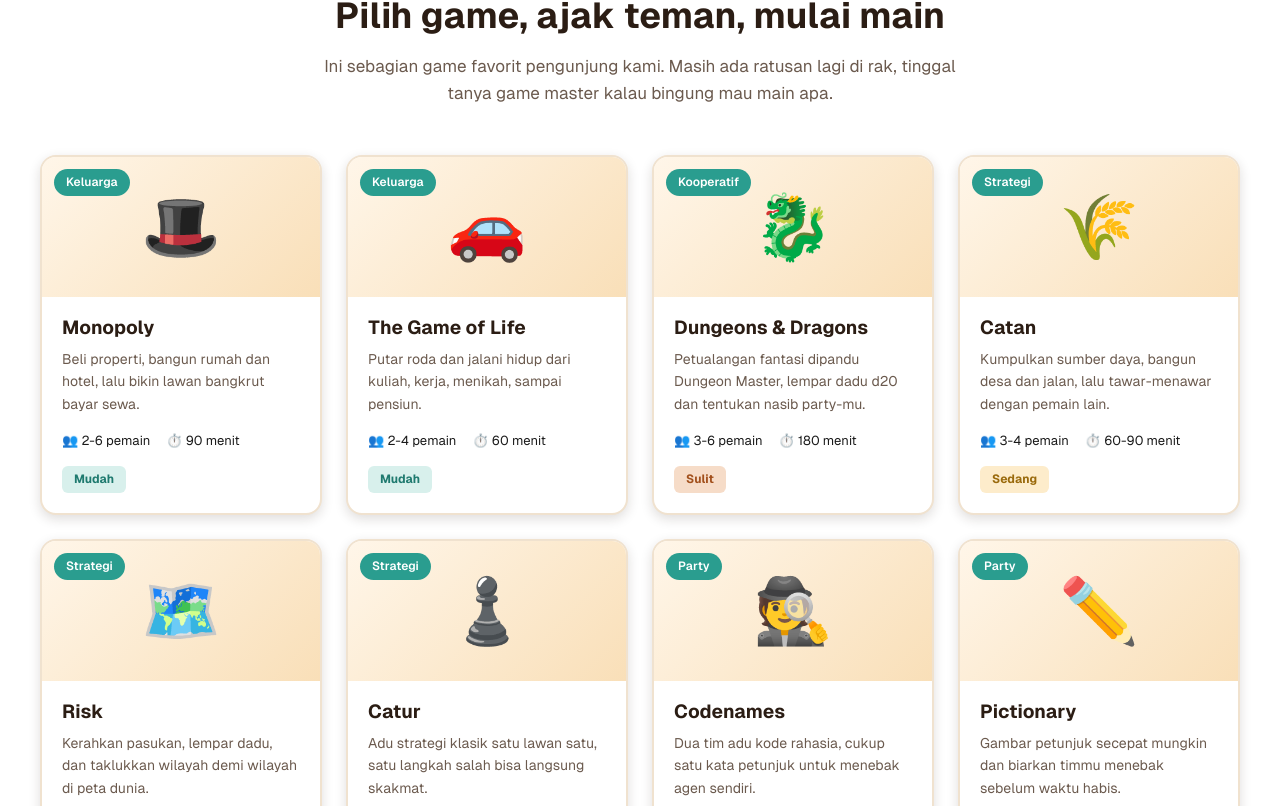
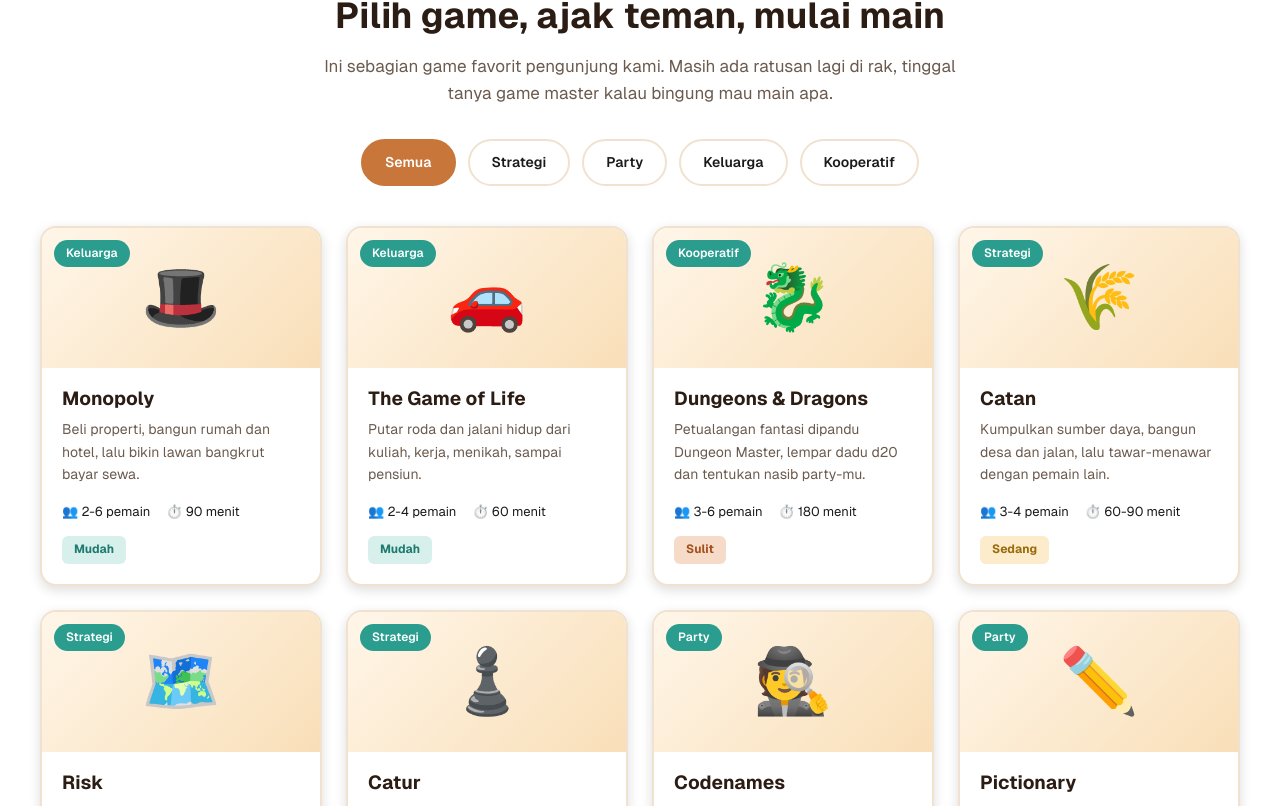
Before and after one commit to marcellinofebrian08-cloud/535250036_Tugas5_PraktikumFrontEnd, a Next.js app: page / in a window 1280 px wide. Shown: the part 1562-2368 px from the top of the page. Built offline with nearby package versions, Linux system fonts and the light colour scheme.

Commit message:
feat: tambah filter kategori di section koleksi game

```diff
--- a/src/components/games.module.css
+++ b/src/components/games.module.css
@@ -10,7 +10,7 @@
 
 .header {
   max-width: 640px;
-  margin: 0 auto 48px;
+  margin: 0 auto 32px;
   text-align: center;
 }
 
@@ -38,13 +38,56 @@
   font-size: 17px;
 }
 
+.filters {
+  display: flex;
+  flex-wrap: wrap;
+  justify-content: center;
+  gap: 12px;
+  margin-bottom: 40px;
+}
+
+.filterButton {
+  padding: 10px 22px;
+  border: 2px solid #f0e2cf;
+  border-radius: 999px;
+  background: var(--white);
+  color: var(--foreground);
+  font-size: 14px;
+  font-weight: 600;
+  transition: background 0.2s, border-color 0.2s, color 0.2s;
+}
+
+.filterButton:hover {
+  border-color: var(--primary);
+  color: var(--primary);
+}
+
+.filterActive,
+.filterActive:hover {
+  border-color: var(--primary);
+  background: var(--primary);
+  color: var(--white);
+}
+
 .grid {
   display: grid;
   grid-template-columns: repeat(4, 1fr);
   gap: 24px;
 }
 
+@keyframes cardIn {
+  from {
+    opacity: 0;
+    transform: translateY(16px);
+  }
+  to {
+    opacity: 1;
+    transform: translateY(0);
+  }
+}
+
 .card {
+  animation: cardIn 0.35s ease;
   display: flex;
   flex-direction: column;
   overflow: hidden;
--- a/src/components/games.tsx
+++ b/src/components/games.tsx
@@ -1,5 +1,9 @@
+"use client";
+import { useState } from "react";
 import { games } from "../../lib/database";
 import styles from "./games.module.css";
+
+const categories = ["Semua", "Strategi", "Party", "Keluarga", "Kooperatif"];
 
 const difficultyClass: Record<string, string> = {
   Mudah: styles.easy,
@@ -8,6 +12,13 @@ const difficultyClass: Record<string, string> = {
 };
 
 export default function Games() {
+  const [activeCategory, setActiveCategory] = useState("Semua");
+
+  const filteredGames =
+    activeCategory === "Semua"
+      ? games
+      : games.filter((game) => game.category === activeCategory);
+
   return (
     <section id="games" className={styles.games}>
       <div className={styles.container}>
@@ -20,8 +31,23 @@ export default function Games() {
           </p>
         </div>
 
-        <div className={styles.grid}>
-          {games.map((game) => (
+        <div className={styles.filters}>
+          {categories.map((category) => (
+            <button
+              key={category}
+              type="button"
+              className={`${styles.filterButton} ${
+                activeCategory === category ? styles.filterActive : ""
+              }`}
+              onClick={() => setActiveCategory(category)}
+            >
+              {category}
+            </button>
+          ))}
+        </div>
+
+        <div className={styles.grid} key={activeCategory}>
+          {filteredGames.map((game) => (
             <article key={game.id} className={styles.card}>
               <div className={styles.cardTop}>
                 <span className={styles.category}>{game.category}</span>
```
